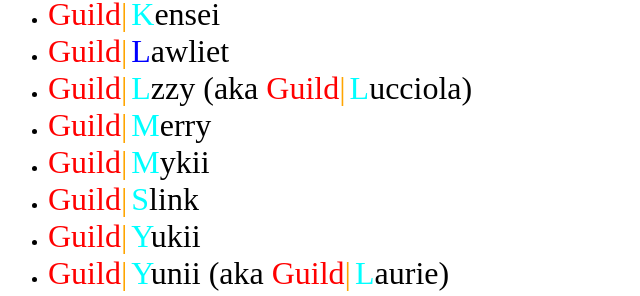
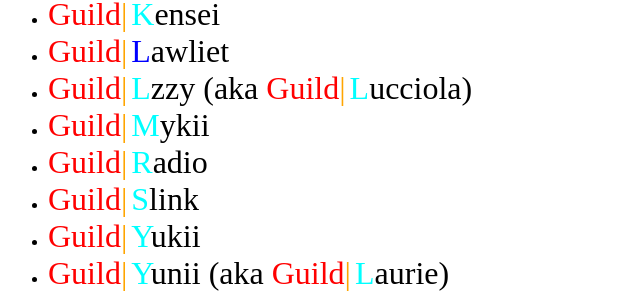
Before and after one commit to OAGuild/guild-oa.com, a Jekyll site: the page built from members.md, in a window 1280 px wide. Shown: the part 665-961 px from the top of the page, without its empty margins (0-640 px from the left). Built offline with Jekyll 4.4.1, drawn with Linux system fonts in a browser that asks for light colours.

```diff
--- a/members.md
+++ b/members.md
@@ -9,8 +9,8 @@ title: Members list
  - <span style="color:red; font-size: 2em;">Guild</span><span style="color:orange; font-size: 2em;">|</span> <span style="color:#00FFFF; font-size: 2em;">K</span><span style="color:black; font-size: 2em;">ensei</span>
  - <span style="color:red; font-size: 2em;">Guild</span><span style="color:orange; font-size: 2em;">|</span> <span style="color:#0000FF; font-size: 2em;">L</span><span style="color:black; font-size: 2em;">awliet</span>
  - <span style="color:red; font-size: 2em;">Guild</span><span style="color:orange; font-size: 2em;">|</span> <span style="color:#00FFFF; font-size: 2em;">L</span><span style="color:black; font-size: 2em;">zzy</span><span style="font-size: 2em;"> (aka </span><span style="color:red; font-size: 2em;">Guild</span><span style="color:orange; font-size: 2em;">|</span> <span style="color:#00FFFF; font-size: 2em;">L</span><span style="color:black; font-size: 2em;">ucciola</span><span style="font-size: 2em;">)</span>
- - <span style="color:red; font-size: 2em;">Guild</span><span style="color:orange; font-size: 2em;">|</span> <span style="color:#00FFFF; font-size: 2em;">M</span><span style="color:black; font-size: 2em;">erry</span>
  - <span style="color:red; font-size: 2em;">Guild</span><span style="color:orange; font-size: 2em;">|</span> <span style="color:#00FFFF; font-size: 2em;">M</span><span style="color:black; font-size: 2em;">ykii</span>
+ - <span style="color:red; font-size: 2em;">Guild</span><span style="color:orange; font-size: 2em;">|</span> <span style="color:#00FFFF; font-size: 2em;">R</span><span style="color:black; font-size: 2em;">adio</span>
  - <span style="color:red; font-size: 2em;">Guild</span><span style="color:orange; font-size: 2em;">|</span> <span style="color:#00FFFF; font-size: 2em;">S</span><span style="color:black; font-size: 2em;">link</span>
  - <span style="color:red; font-size: 2em;">Guild</span><span style="color:orange; font-size: 2em;">|</span> <span style="color:#00FFFF; font-size: 2em;">Y</span><span style="color:black; font-size: 2em;">ukii</span>
  - <span style="color:red; font-size: 2em;">Guild</span><span style="color:orange; font-size: 2em;">|</span> <span style="color:#00FFFF; font-size: 2em;">Y</span><span style="color:black; font-size: 2em;">unii</span><span style="font-size: 2em;"> (aka </span><span style="color:red; font-size: 2em;">Guild</span><span style="color:orange; font-size: 2em;">|</span> <span style="color:#00FFFF; font-size: 2em;">L</span><span style="color:black; font-size: 2em;">aurie</span><span style="font-size: 2em;">)</span>
```
Also changed, not shown: about.md (+1 -0 lines).
